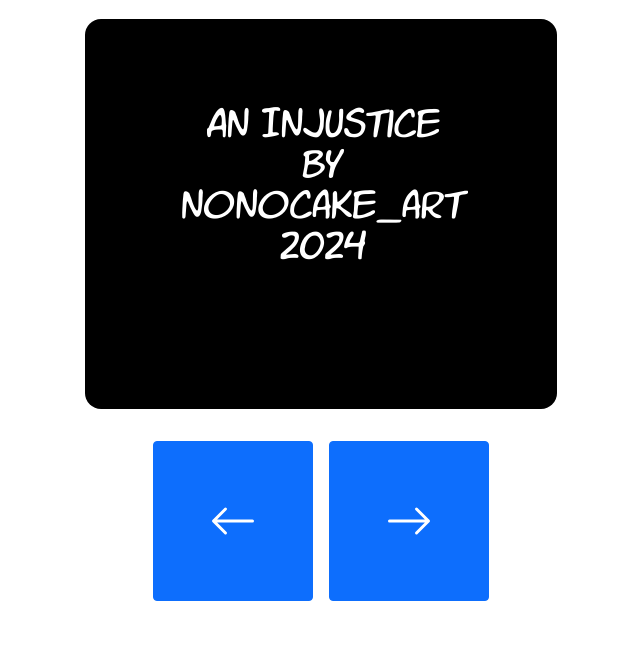
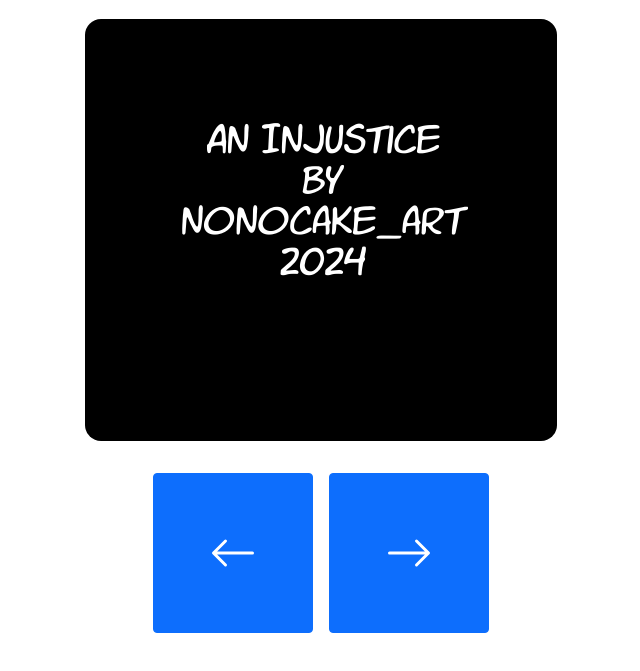
Before and after one commit to jchier/jchier.github.io, a plain HTML site: page index.html in a window 1280 px wide. Shown: the part 79-750 px from the top of the page, without its empty margins (319-959 px from the left). Drawn offline with nearby package versions, Linux system fonts and the light colour scheme.

Commit message:
Update styles.css

```diff
--- a/styles.css
+++ b/styles.css
@@ -14,10 +14,9 @@ h1,
   justify-self: center;
 }
 
-/* #frame {
-  max-width: 80%;
-  height: auto;
-} */
+#frame {
+  margin: 1em;
+}
 
 .frame-container {
   background-color: black;
```
